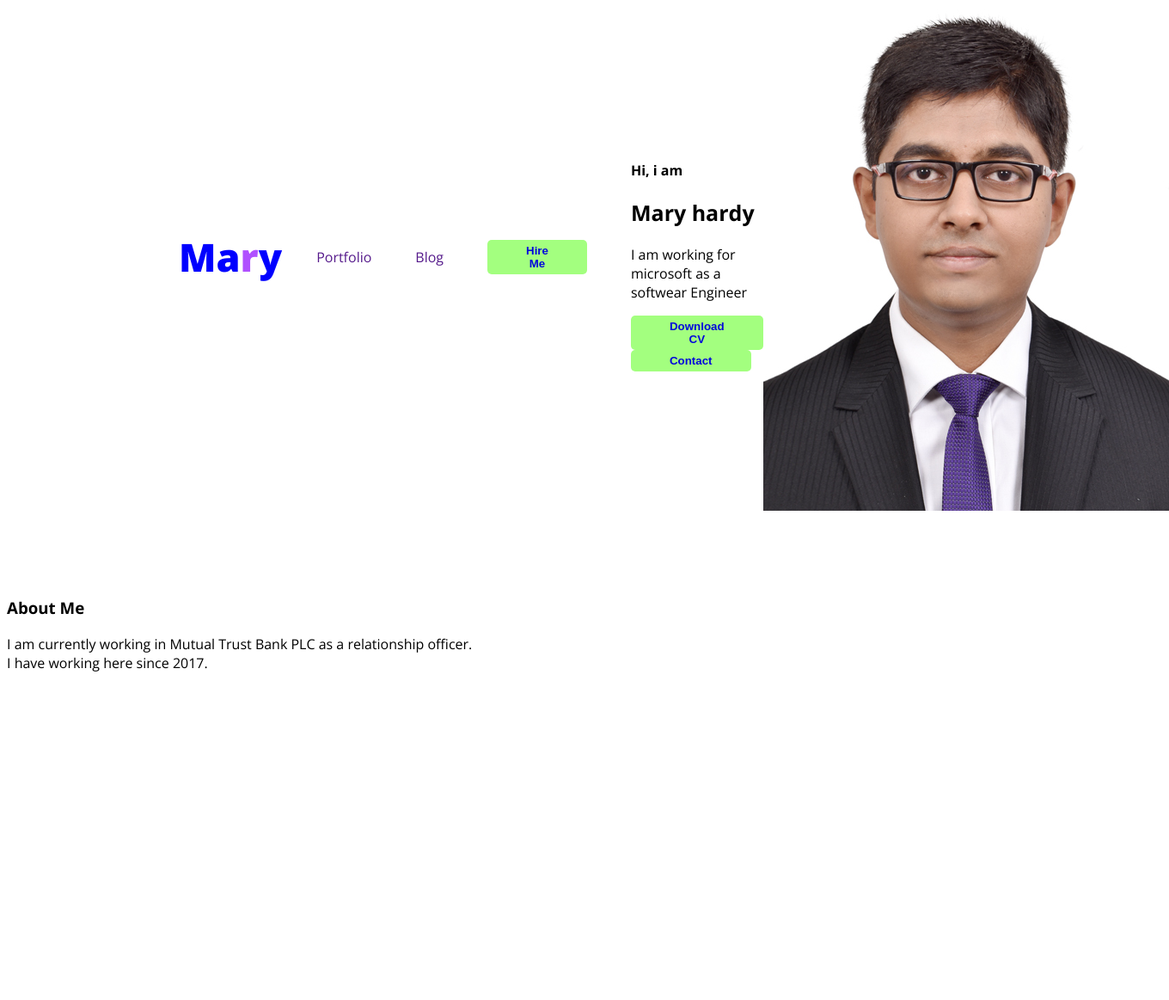
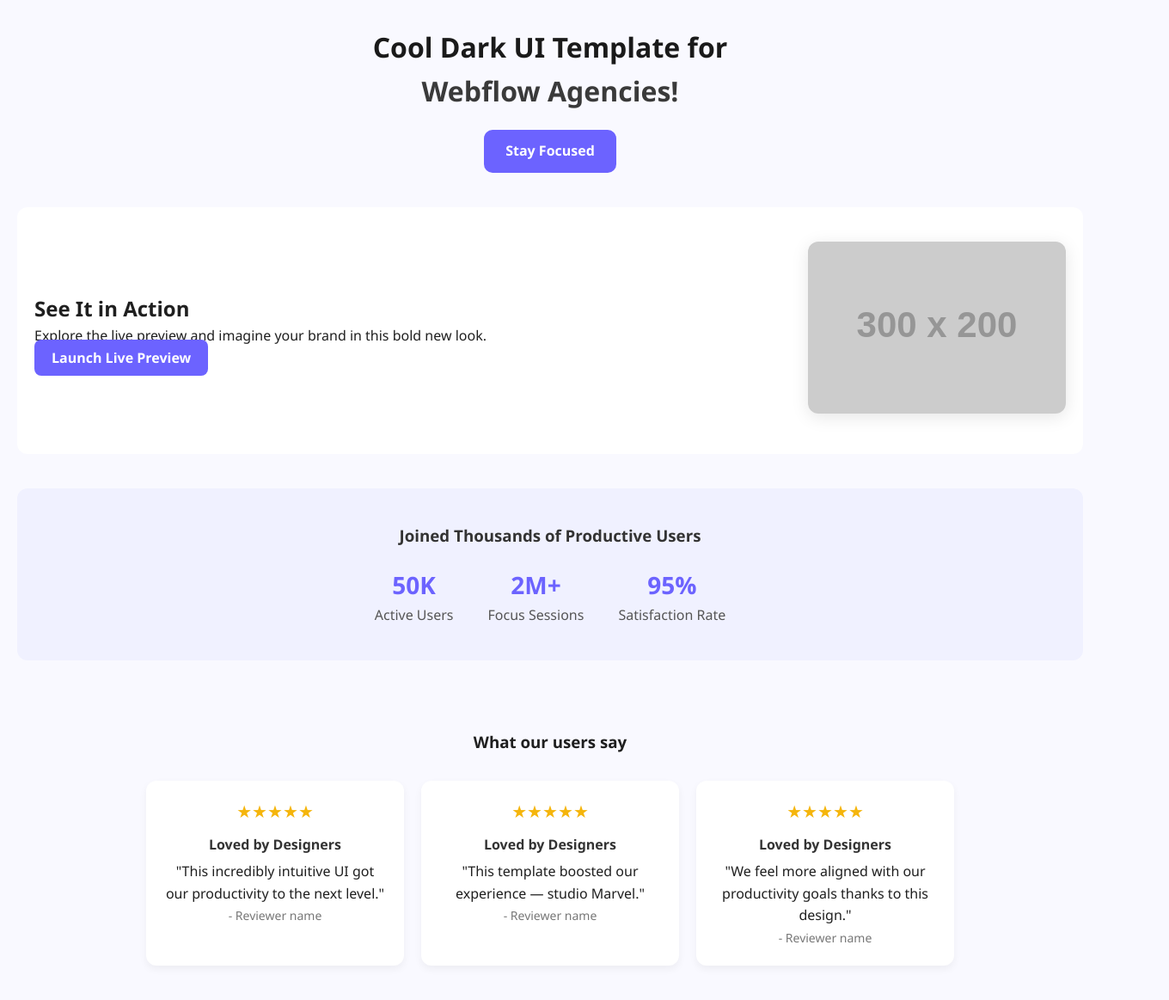
Before and after one commit to riasat-chowdhury/Web-dev-Portfolio, a plain HTML site: page index.html in a window 1280 px wide. Shown: the part 97-1260 px from the top of the page at 86% size, 1360 px wide, since content can reach past the window. Before the commit the page ends 895 px from the top, so only its background shows below. Drawn offline with nearby package versions, Linux system fonts and the light colour scheme; placeholder pictures from the web are drawn by us.

Commit message:
Added an index.html file

```diff
--- a/index.html
+++ b/index.html
@@ -1,59 +1,73 @@
 <!DOCTYPE html>
 <html lang="en">
 <head>
-    <meta charset="UTF-8">
-    <meta name="viewport" content="width=device-width, initial-scale=1.0">
-    <title>Web Developer Portfolio</title>
-    <link rel="preconnect" href="https://fonts.googleapis.com">
-<link rel="preconnect" href="https://fonts.gstatic.com" crossorigin>
-<link href="https://fonts.googleapis.com/css2?family=Open+Sans:ital,wght@0,300..800;1,300..800&display=swap" rel="stylesheet">
-    <link rel="stylesheet" href="styles/portfolio.css">
+  <meta charset="UTF-8" />
+  <meta name="viewport" content="width=device-width, initial-scale=1.0"/>
+  <title>Dark UI Template</title>
+  <link rel="stylesheet" href="styles/website.css" />
 </head>
-<body class="open-sans-normal">
+<body>
+  <header class="header">
+    <div class="logo">LOGO</div>
+    <a href="#" class="btn-primary">Sign Up</a>
+  </header>
 
-    <header class="Header">
+  <section class="hero">
+    <h1>Cool Dark UI Template for <br><span>Webflow Agencies!</span></h1>
+    <a href="#" class="btn-secondary">Stay Focused</a>
+  </section>
 
-        <nav>
-            <h3 class="nav-title">Ma<span class="text-primary">r</span>y</h3>
-            <ul>
-                <li> <a href="">Portfolio</a></li>
-                <li> <a href="">Blog</a></li>
-                <li> <a href=""></a><button class="btn-primary">Hire Me</button></li>
-            </ul>
-            <div class="banner"></div>
-            <div class="banner-content">
-                <h4 class="banner greetings"> Hi, i am </h4>
-                <h1 class="banner-title"> Mary hardy</h1>
-                <p class="paragraph">  I am working for microsoft as a softwear Engineer</p>
-                <button class="btn-primary">Download CV</button>
-                <button class="btn-primary">Contact</button>
+  <section class="preview">
+    <div class="text">
+      <h2>See It in Action</h2>
+      <p>Explore the live preview and imagine your brand in this bold new look.</p>
+      <a href="#" class="btn-primary">Launch Live Preview</a>
+    </div>
+    <div class="image">
+      <img src="https://via.placeholder.com/300x200.png?text=Webflow+Conf+2022" alt="Webflow Conference" />
+    </div>
+  </section>
 
+  <section class="stats">
+    <h3>Joined Thousands of Productive Users</h3>
+    <div class="stats-grid">
+      <div>
+        <h2>50K</h2>
+        <p>Active Users</p>
+      </div>
+      <div>
+        <h2>2M+</h2>
+        <p>Focus Sessions</p>
+      </div>
+      <div>
+        <h2>95%</h2>
+        <p>Satisfaction Rate</p>
+      </div>
+    </div>
+  </section>
 
-            </div>
-            <img class="banner-profile-picture" src="images/riasat.jpg" alt="">
-
-
-
-
-
-
-
-        </nav>
-
-    </header>
-    <main>
-        <section class="about">
-            <h3 class="about me">About Me</h3>
-            <p style="center">  I am currently working in Mutual Trust Bank PLC as a relationship officer. <br>
-                I have working here since 2017.   </p>
-
-        </section>
-
-    </main>
-    <footer>
-
-    </footer>
-
-
+  <section class="testimonials">
+    <h3>What our users say</h3>
+    <div class="cards">
+      <div class="card">
+        <p>★★★★★</p>
+        <h4>Loved by Designers</h4>
+        <p>"This incredibly intuitive UI got our productivity to the next level."</p>
+        <span>- Reviewer name</span>
+      </div>
+      <div class="card">
+        <p>★★★★★</p>
+        <h4>Loved by Designers</h4>
+        <p>"This template boosted our experience — studio Marvel."</p>
+        <span>- Reviewer name</span>
+      </div>
+      <div class="card">
+        <p>★★★★★</p>
+        <h4>Loved by Designers</h4>
+        <p>"We feel more aligned with our productivity goals thanks to this design."</p>
+        <span>- Reviewer name</span>
+      </div>
+    </div>
+  </section>
 </body>
 </html>
--- a/styles/portfolio.css
+++ /dev/null
@@ -1,95 +0,0 @@
-
-.open-sans-normal  {
-  font-family: "Open Sans", sans-serif;
-  font-optical-sizing: auto;
-  font-weight: <weight>;
-  font-style: normal;
-  font-variation-settings:
-    "wdth" 300;
-}
-
-
-
-.text-primary{
-    color: rgb(176, 80, 255);
-}
-.btn-primary{
-    background-color: rgb(163, 255, 127);
-    font-weight: bold;
-    color: rgb(2, 5, 219);
-    padding: 5px 45px;
-    border-radius: 5px;
-    border: none;
-    border-color: blue
-
-}
-.button{
-    position-visibility: ;
-}
-
-nav{
-    display: flex;
-    align-items: center;
-    justify-content: space-between;
-    margin: 100px 200px;
-    color: black;
-
-}
-    .nav-title{
-        font-weight: 800;
-        font-size: 45px;
-        color: blue;
-
-
-        }
-
-    nav ul li{
-        list-style: none;
-        margin-right: 51px;
-    }
-    nav li a{
-        text-decoration: none;
-        font font-size: 20px;
-
-
-    }
-    nav ul{
-        display: flex;
-        align-items: center;
-    }
-    .banner-content{
-        align-self: center;
-    }
-
-    .banner-content{
-        font-size: medium;
-    }
-    .banner-title{
-        font-size: 25px;
-    }
-    .banner-profile-picture{
-        width: 580px;
-    }
-    .banner-greetings{
-        font-size: 45px;
-    }
-    /* header */
-.header{
-background-image: url('../images/developer.png');
-}
-    .description{
-        font-size: 15px;
-        align-content: center;
-        justify-content: space-between;
-    }
-         <style>
-        .center-text {
-            text-align: center;
-        }
-
-    .center{
-        text-align: center;
-    }
-    .about{
-        align-items: center;
-    }
--- /dev/null
+++ b/styles/website.css
@@ -0,0 +1,137 @@
+/* Reset and Base */
+* {
+  margin: 0;
+  padding: 0;
+  box-sizing: border-box;
+}
+body {
+  font-family: 'Segoe UI', sans-serif;
+  line-height: 1.6;
+  color: #1f1f1f;
+  background: #f9f9ff;
+  padding: 0 20px;
+}
+
+/* Header */
+.header {
+  display: flex;
+  justify-content: space-between;
+  align-items: center;
+  padding: 20px 0;
+}
+.logo {
+  font-weight: bold;
+  color: #6c63ff;
+  font-size: 24px;
+}
+.btn-primary {
+  padding: 10px 20px;
+  background: #6c63ff;
+  color: white;
+  border-radius: 8px;
+  text-decoration: none;
+  font-weight: 600;
+}
+.btn-secondary {
+  padding: 12px 25px;
+  background: #6c63ff;
+  color: white;
+  border-radius: 10px;
+  text-decoration: none;
+  font-weight: bold;
+  margin-top: 20px;
+  display: inline-block;
+}
+
+/* Hero */
+.hero {
+  text-align: center;
+  margin: 40px 0;
+}
+.hero h1 {
+  font-size: 32px;
+  color: #1a1a1a;
+}
+.hero span {
+  color: #3a3a3a;
+}
+
+/* Preview */
+.preview {
+  display: flex;
+  justify-content: space-between;
+  align-items: center;
+  flex-wrap: wrap;
+  background: white;
+  padding: 40px 20px;
+  border-radius: 12px;
+  margin: 20px 0;
+}
+.preview .text {
+  flex: 1 1 300px;
+}
+.preview .image img {
+  max-width: 100%;
+  border-radius: 12px;
+  box-shadow: 0 4px 20px rgba(0,0,0,0.1);
+}
+
+/* Stats */
+.stats {
+  background: #f0f1ff;
+  text-align: center;
+  padding: 40px 20px;
+  border-radius: 12px;
+  margin: 40px 0;
+}
+.stats h3 {
+  margin-bottom: 20px;
+  color: #333;
+}
+.stats-grid {
+  display: flex;
+  justify-content: center;
+  gap: 40px;
+  flex-wrap: wrap;
+}
+.stats-grid div h2 {
+  color: #6c63ff;
+  font-size: 28px;
+}
+.stats-grid div p {
+  color: #555;
+}
+
+/* Testimonials */
+.testimonials {
+  padding: 40px 0;
+  text-align: center;
+}
+.testimonials h3 {
+  margin-bottom: 30px;
+}
+.cards {
+  display: flex;
+  gap: 20px;
+  flex-wrap: wrap;
+  justify-content: center;
+}
+.card {
+  background: white;
+  padding: 20px;
+  border-radius: 12px;
+  max-width: 300px;
+  box-shadow: 0 4px 10px rgba(0,0,0,0.05);
+}
+.card p:first-child {
+  color: #f5b50b;
+  font-size: 20px;
+}
+.card h4 {
+  margin: 10px 0 5px;
+  color: #333;
+}
+.card span {
+  font-size: 14px;
+  color: #777;
+}
```
